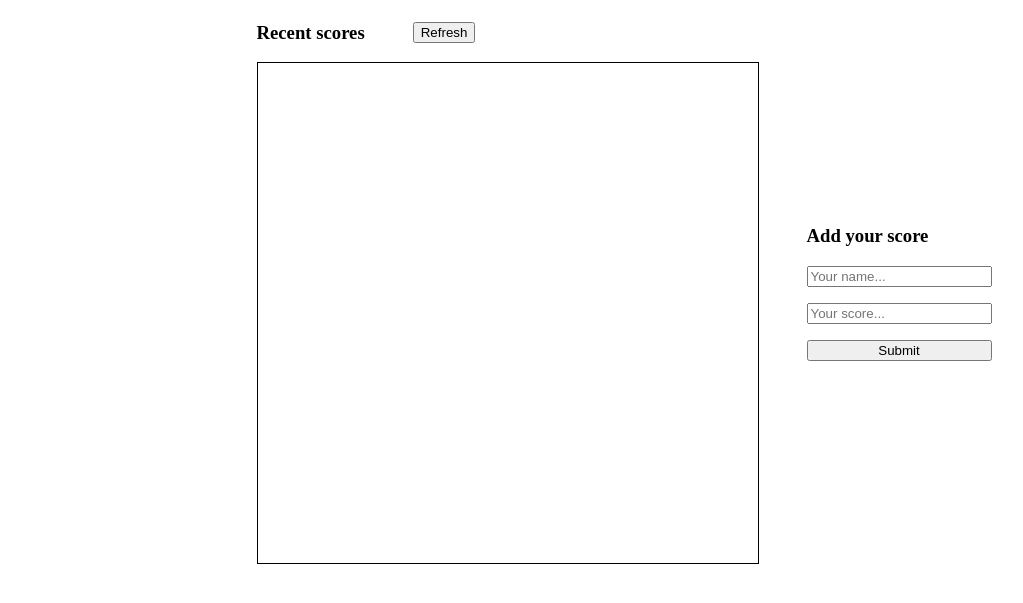
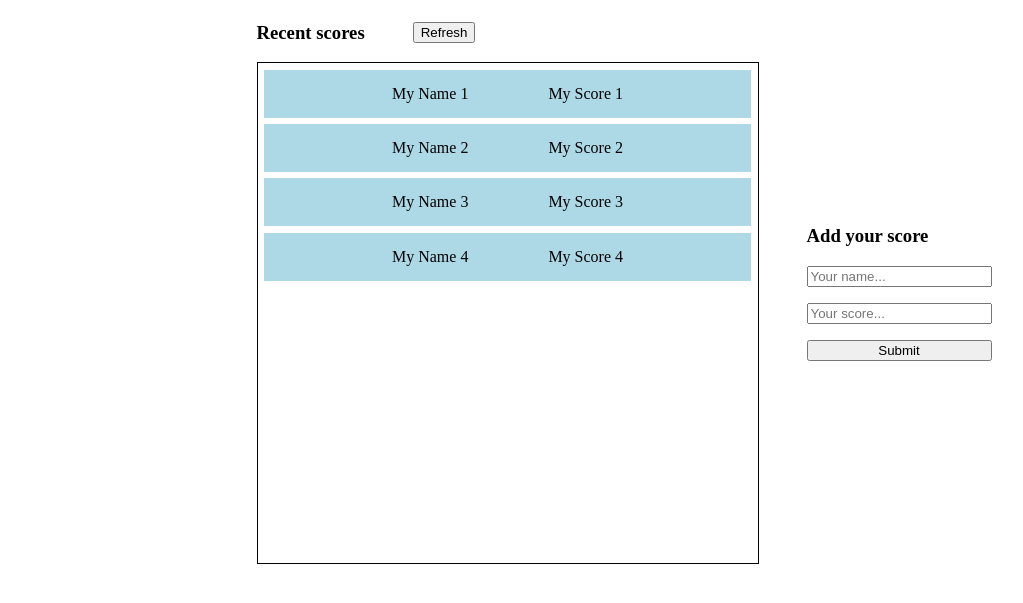
Before and after one commit to Lordkaito/leaderboard, a website built with webpack: page src/index.html in a window 1280 px wide. Shown: the part 125-728 px from the top of the page, without its empty margins (16-1039 px from the left). Built offline with nearby package versions, Linux system fonts and the light colour scheme.

Commit message:
Update Readme file and leaderboard basic scores

```diff
--- a/src/index.html
+++ b/src/index.html
@@ -21,6 +21,22 @@
         <input type="button" value="Refresh">
       </div>
       <div id="points">
+        <div id="scores">
+          <div class="score-name">My Name 1</div>
+          <div class="score-points">My Score 1</div>
+        </div>
+        <div id="scores">
+          <div class="score-name">My Name 2</div>
+          <div class="score-points">My Score 2</div>
+        </div>
+        <div id="scores">
+          <div class="score-name">My Name 3</div>
+          <div class="score-points">My Score 3</div>
+        </div>
+        <div id="scores">
+          <div class="score-name">My Name 4</div>
+          <div class="score-points">My Score 4</div>
+        </div>
       </div>
     </div>
 
--- a/src/style.css
+++ b/src/style.css
@@ -33,7 +33,17 @@ body {
 }
 
 #points {
+  height: 500px;
   width: 500px;
-  height: 500px;
   border: 1px solid black;
 }
+
+#scores {
+  background-color: lightblue;
+  display: flex;
+  align-items: center;
+  justify-content: center;
+  gap: 5rem;
+  margin: .4rem;
+  height: 3rem
+}
```
Also changed, not shown: README.md, dist/index.html.
